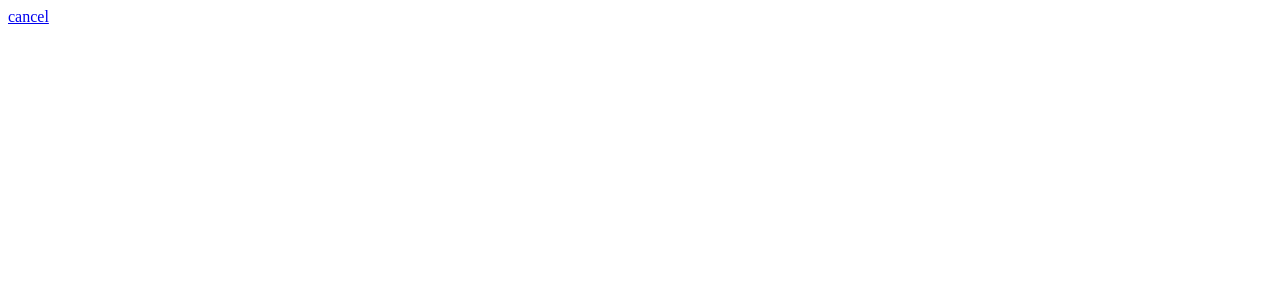
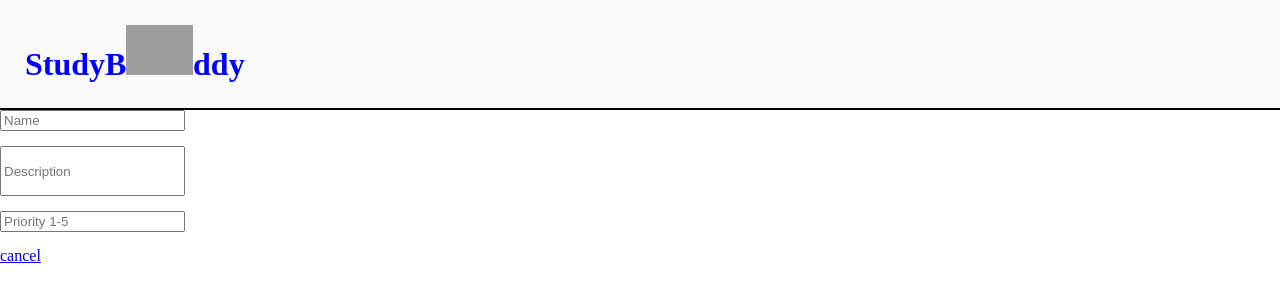
Before and after one commit to iweekes27/todo_app, a plain HTML site: page new_todo.html in a window 1280 px wide. Drawn offline with Linux system fonts and the light colour scheme; grey boxes are pictures that could not be loaded.

Commit message:
forms and inputs

```diff
--- a/new_todo.html
+++ b/new_todo.html
@@ -1,6 +1,32 @@
 <head>
-
+   <title>New ToDo</title>
+<style>
+    .block{
+        display:block;
+    }
+    .descform{
+        height:50px;
+    }
+    h1 {
+        color:blue;
+        background-color:#fafafa;
+        border-bottom:2px solid black;
+        padding:25px;
+        margin:0;
+    }
+    body{
+        margin:0;
+    }
+     input{
+        margin-bottom:15px;
+    }
+</style>
 </head>
 <body>
-    <a href="to_dos.html"> cancel</a>
+    <h1>StudyB<img height="50" src="https://image.shutterstock.com/z/stock-photo-pencil-d-font-letter-u-191270777.jpg">ddy</h1>
+    <input class="block nameform" type="text" name="Name" placeholder="Name"/>
+    <input class="block descform" type="text" name="Description" placeholder="Description"/>
+    <input class="block priorform" type="text" name="Priority" Placeholder="Priority 1-5"/>
+    <a href="to_dos.html">cancel</a>
+
 </body>
```
Also changed, not shown: to_dos.html (+14 -6 lines).
